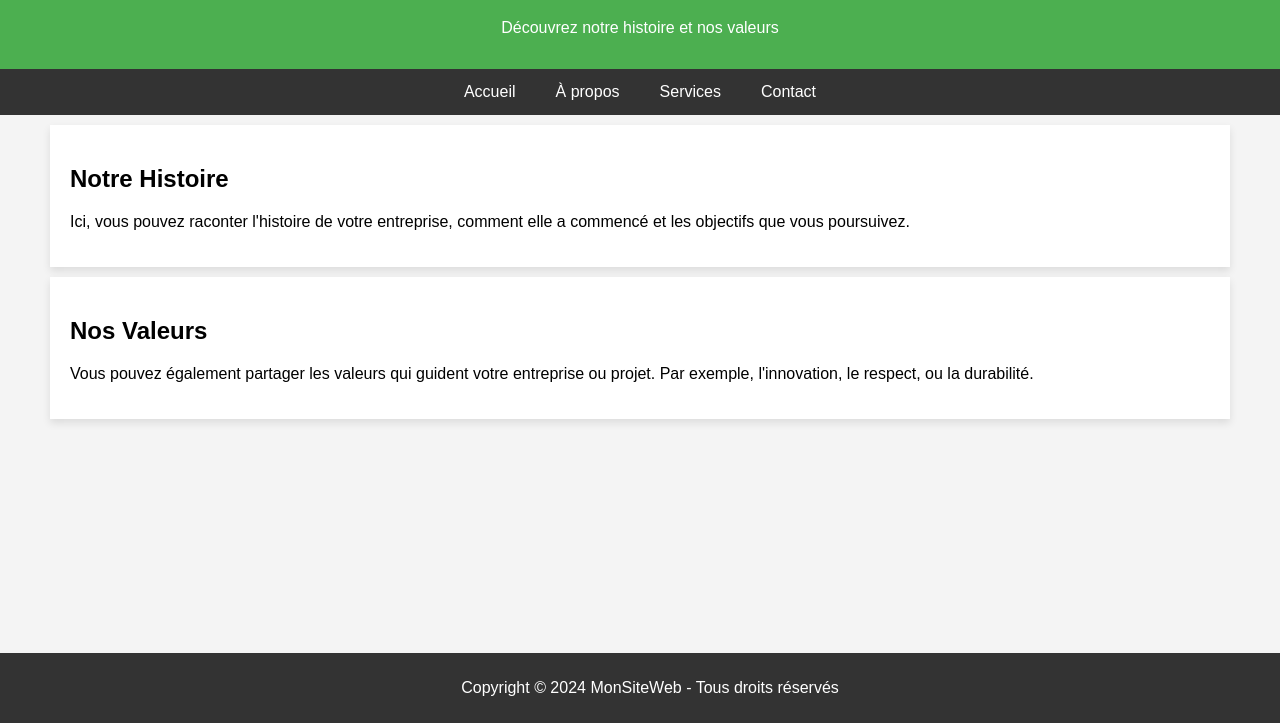
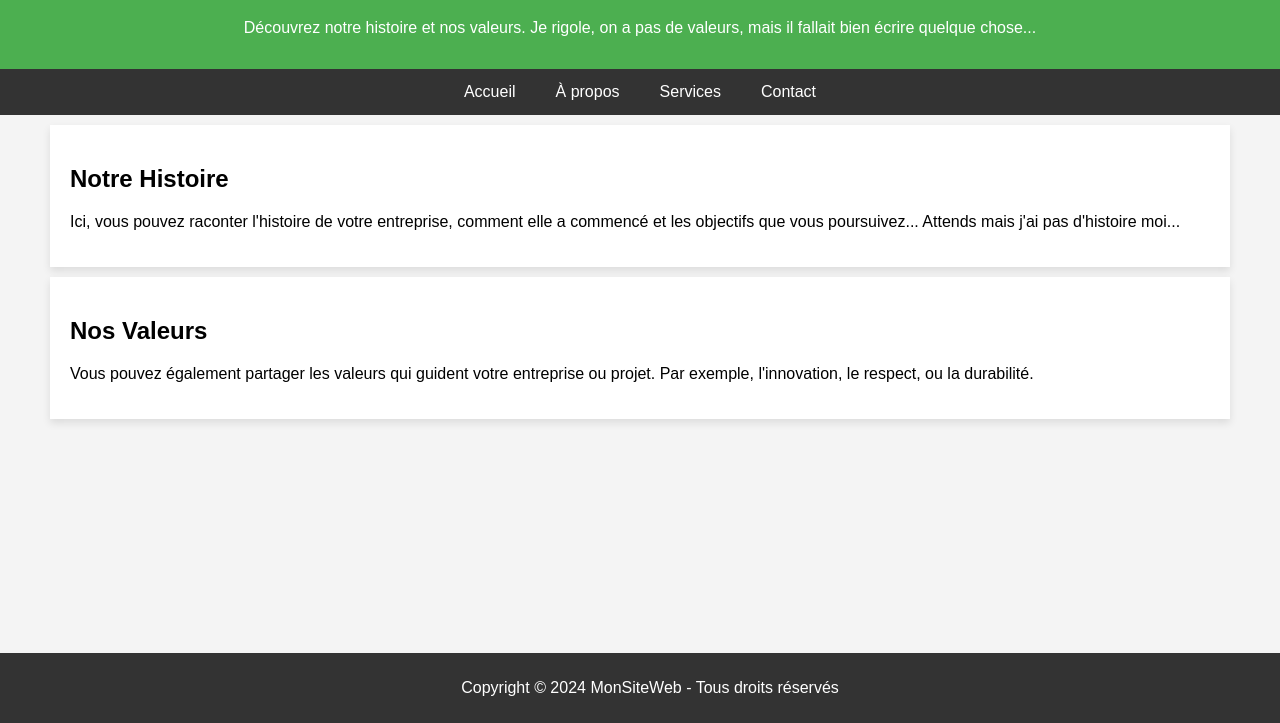
Before and after one commit to HANTALE-59/Test-htm, a plain HTML site: page about.html in a window 1280 px wide. Shown: the part 77-800 px from the top of the page. Drawn offline with Linux system fonts and the light colour scheme.

Commit message:
Update about.html

```diff
--- a/about.html
+++ b/about.html
@@ -66,7 +66,7 @@
 
     <header>
         <h1>À propos de nous</h1>
-        <p>Découvrez notre histoire et nos valeurs</p>
+        <p>Découvrez notre histoire et nos valeurs. Je rigole, on a pas de valeurs, mais il fallait bien écrire quelque chose... </p>
     </header>
 
     <nav>
@@ -79,7 +79,7 @@
     <div class="container">
         <section id="about">
             <h2>Notre Histoire</h2>
-            <p>Ici, vous pouvez raconter l'histoire de votre entreprise, comment elle a commencé et les objectifs que vous poursuivez.</p>
+            <p>Ici, vous pouvez raconter l'histoire de votre entreprise, comment elle a commencé et les objectifs que vous poursuivez... Attends mais j'ai pas d'histoire moi... </p>
         </section>
 
         <section>
```
